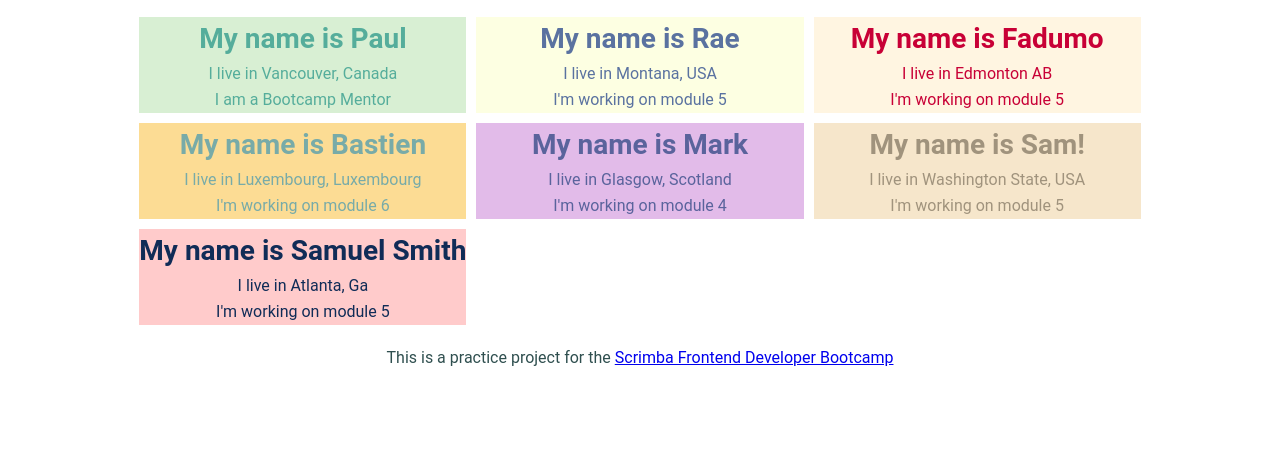
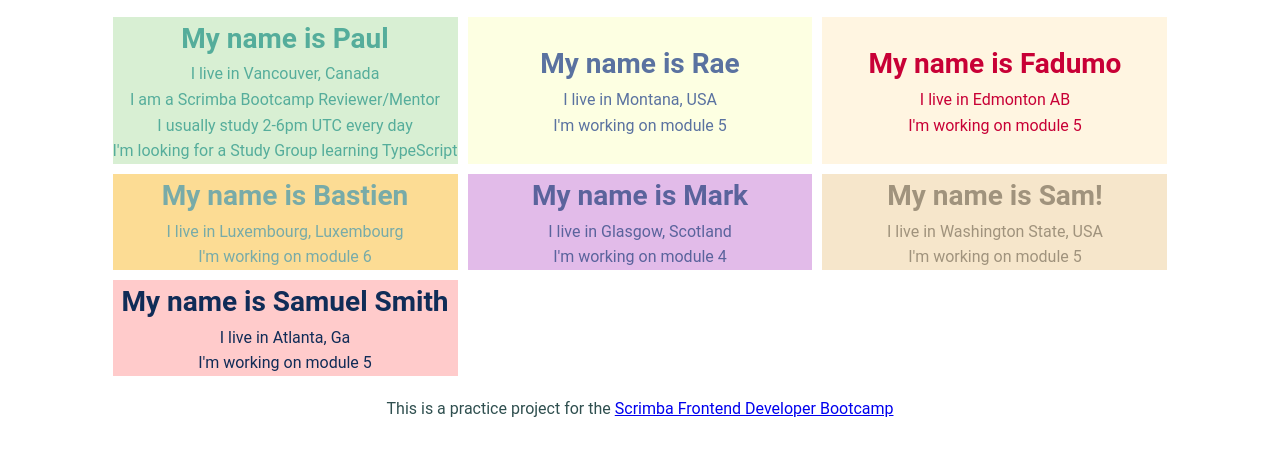
Before and after one commit to ScrimbaBootcamp/bookcamp-practice-squares, a website built with Vite: page index.html in a window 1280 px wide. Shown: the part 61-516 px from the top of the page. Built offline with nearby package versions, Linux system fonts and the light colour scheme.

Commit message:
Add more info to my Square

```diff
--- a/index.html
+++ b/index.html
@@ -15,7 +15,9 @@
         <section class="practice-square" id="square-1">
           <h2>My name is Paul</h2>
           <p>I live in Vancouver, Canada</p>
-          <p>I am a Bootcamp Mentor</p>
+          <p>I am a Scrimba Bootcamp Reviewer/Mentor</p>
+          <p>I usually study 2-6pm UTC every day</p>
+          <p>I'm looking for a Study Group learning TypeScript</p>
         </section>
         <section class="practice-square" id="square-2">
           <h2>My name is Rae</h2>
@@ -25,7 +27,7 @@
         <section class="practice-square" id="square-3">
           <h2>My name is Fadumo</h2>
           <p>I live in Edmonton AB</p>
-          <p>I'm working on module 5 </p>
+          <p>I'm working on module 5</p>
         </section>
         <section class="practice-square" id="square-4">
           <h2>My name is Bastien</h2>
```
